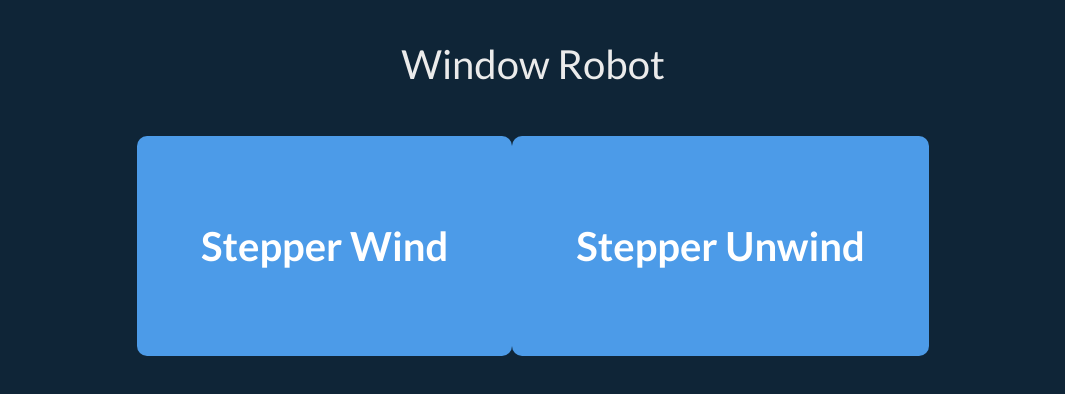
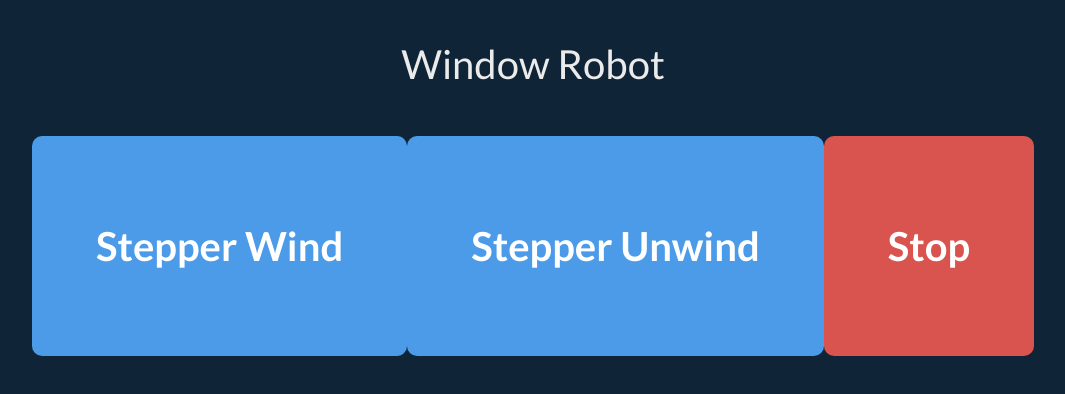
Before and after one commit to xDazld/Window-Robot, a plain HTML site: page src/html/index.html in a window 1280 px wide. Shown: the whole page, without its empty margins (107-1172 px from the left). Drawn offline with Linux system fonts and the light colour scheme.

Commit message:
Add stop button

```diff
--- a/src/html/index.html
+++ b/src/html/index.html
@@ -13,7 +13,7 @@
 
 <body>
     <h1 style="margin-top: 5vh;">Window Robot</h1>
-    <section><a class="btn btn-primary" role="button" href="/cycleON">Stepper Wind</a><a class="btn btn-primary" role="button" href="/cycleOFF">Stepper Unwind</a></section>
+    <section><a class="btn btn-primary" role="button" href="/cycleON">Stepper Wind</a><a class="btn btn-primary" role="button" href="/cycleOFF">Stepper Unwind</a><a class="btn btn-danger" role="button" href="/cycleSTOP">Stop</a></section>
     <script src="assets/bootstrap/js/bootstrap.min.js"></script>
 </body>
 
```
Also changed, not shown: 1 other file.
